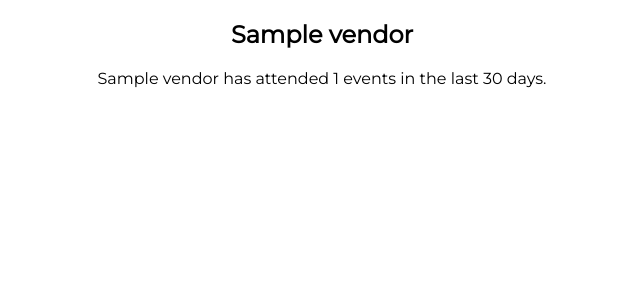
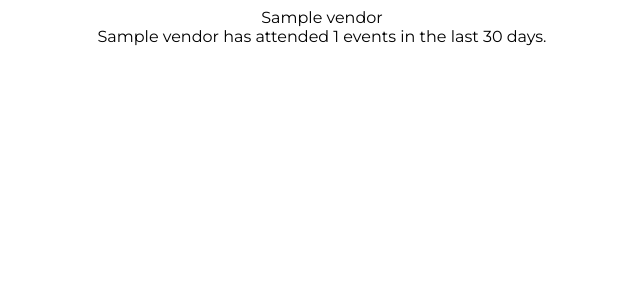
Before and after one commit to cooltoast/OffThaGrid, a Django app: page /lunch/1/ in a window 1280 px wide. Shown: the top 300 px of the page, without its empty margins (318-958 px from the left). Run offline with Django 3.2, Linux system fonts and the light colour scheme; tables that the repository leaves empty hold one stand-in row (values such as "Sample post"); parts of the project's set-up code (start-up, migrations or seed data) failed here and were passed over.

Commit message:
add base.html for template inheritance and template blocks

```diff
--- /dev/null
+++ b/lunch/templates/base.html
@@ -0,0 +1,25 @@
+<!DOCTYPE html>
+<html lang="en">
+<head>
+  <script src="{{ STATIC_URL }}lunch/tablesort/jquery-latest.js"></script>
+  <script src="{{ STATIC_URL }}lunch/tablesort/jquery.tablesorter.js"></script>
+  <link href='http://fonts.googleapis.com/css?family=Montserrat' rel='stylesheet' type='text/css'>
+  <style>
+    html, body, h1, h2, table {
+      font-family: 'Montserrat', sans-serif;
+    }
+    .center {
+        margin-left: auto;
+        margin-right: auto;
+    }
+  </style>
+</head>
+<body>
+  {% block title %} <h1 style="text-align:center">Click "Name" or "Events Attended" to sort vendors.</h1> {% endblock %}
+
+  <div id="vendorContent" class="center">
+    {% block vendorContent %}{% endblock %}
+  </div>
+
+
+</body>
--- a/lunch/templates/lunch/vendor.html
+++ b/lunch/templates/lunch/vendor.html
@@ -1,22 +1,7 @@
-<!DOCTYPE html>
-<html lang="en">
-<head>
-  <script src="{{ STATIC_URL }}lunch/tablesort/jquery-latest.js"></script>
-  <script src="{{ STATIC_URL }}lunch/tablesort/jquery.tablesorter.js"></script>
-  <link href='http://fonts.googleapis.com/css?family=Montserrat' rel='stylesheet' type='text/css'>
-  <style>
-    html, body, h1, h2, table {
-      font-family: 'Montserrat', sans-serif;
-    }
-    .center {
-        margin-left: auto;
-        margin-right: auto;
-    }
-  </style>
-</head>
-<body>
-  <h2 style="text-align:center">{{ vendor.name }}</h2>
-  <div style='text-align:center'>
-    {{ vendor.name }} has attended {{ vendor.attended }} events in the last 30 days.
-  </div>
-</body>
+{% extends "base.html" %}
+
+{% block title %} <div style="text-align:center">{{ vendor.name }}</div>{% endblock %}
+
+{% block vendorContent %}
+<div style="text-align:center">{{ vendor.name }} has attended {{ vendor.attended }} events in the last 30 days.</div>
+{% endblock %}
```
Also changed, not shown: lunch/templates/gingerio/index.html (+5 -19 lines), lunch/templates/lunch/lunch.html (+12 -25 lines).
